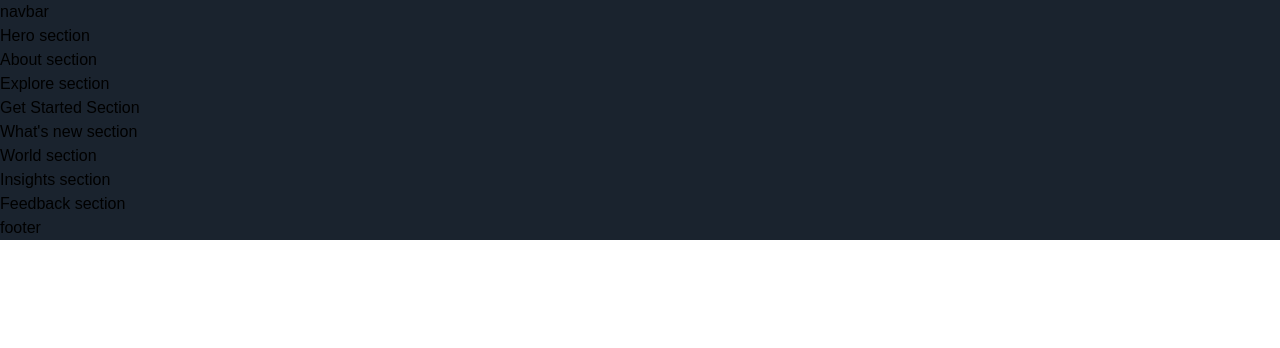
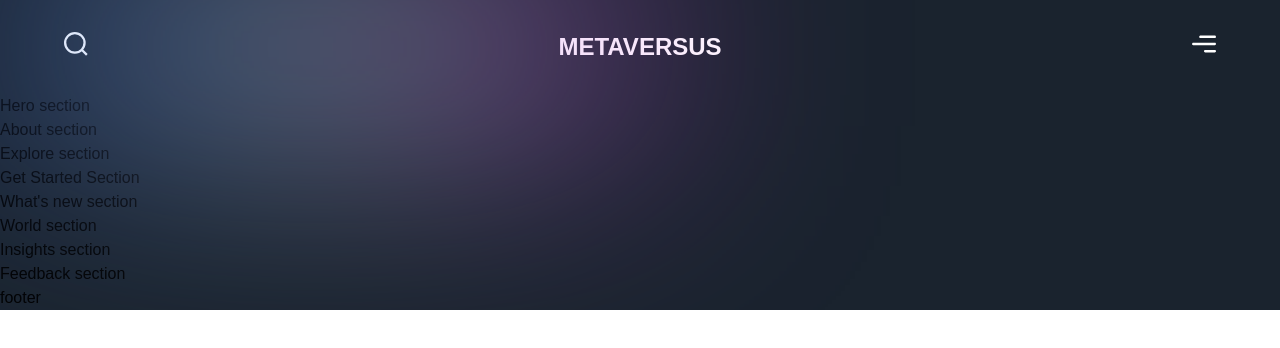
Before and after one commit to SziNo/metaverse-next13, a Next.js app: page / in a window 1280 px wide. Shown: the top 348 px of the page. Built offline with nearby package versions, Linux system fonts and the light colour scheme; a web font is replaced by a local one.

Commit message:
create navbar component

```diff
--- a/components/Navbar.jsx
+++ b/components/Navbar.jsx
@@ -1,9 +1,33 @@
-'use client';
+'use client'
+
+import { motion } from 'framer-motion'
+import styles from '../styles'
+import { navVariants } from '../utils/motion'
 
 const Navbar = () => (
-  <nav>
-    navbar
-  </nav>
-);
+  <motion.nav
+    variants={navVariants}
+    initial='hidden'
+    whileInView='show'
+    className={`${styles.xPaddings} py-8 relative`}
+  >
+    <div className='absolute w-[50%] inset-0 gradient-01' />
+    <div className={`${styles.innerWidth} mx-auto flex justify-between gap-8`}>
+      <img
+        src='/search.svg'
+        alt='search'
+        className='w-[24px] h-[24px] object-contain'
+      />
+      <h2 className='font-extrabold text-[24px] leading-[30px] text-white'>
+        METAVERSUS
+      </h2>
+      <img
+        src='/menu.svg'
+        alt='menu'
+        className='w-[24px] h-[24px] object-cont'
+      />
+    </div>
+  </motion.nav>
+)
 
-export default Navbar;
+export default Navbar
```
